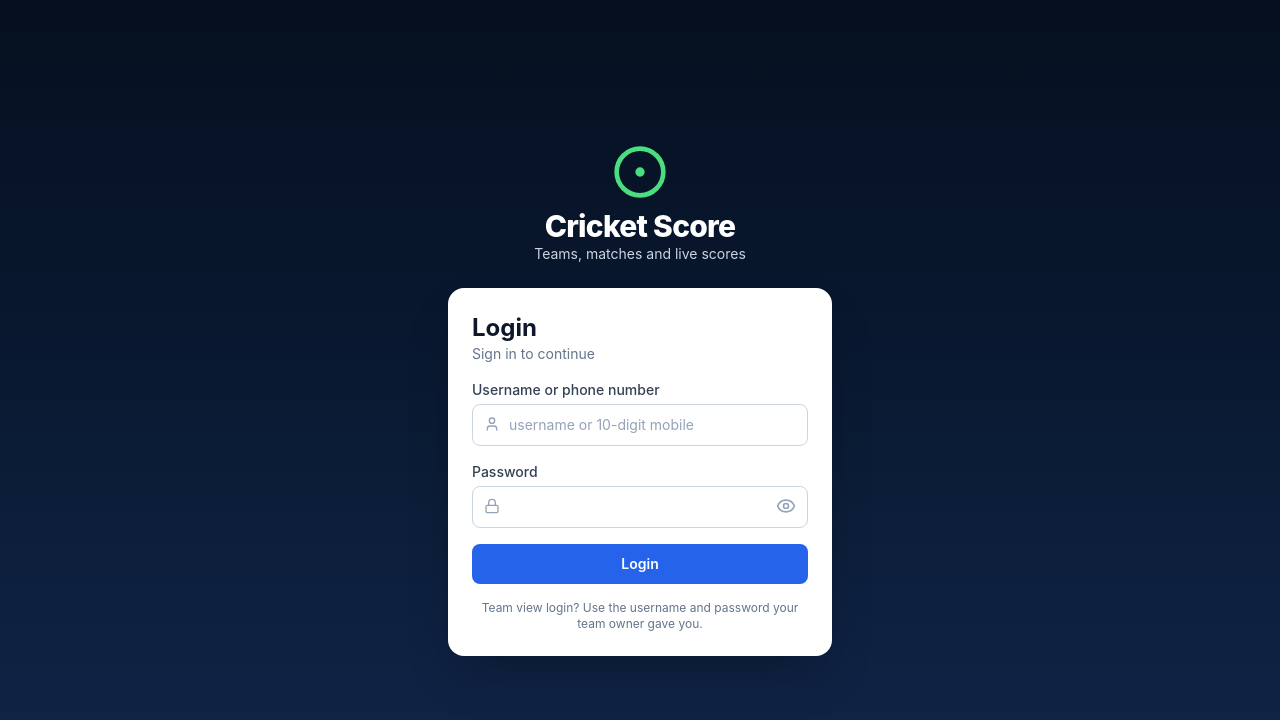
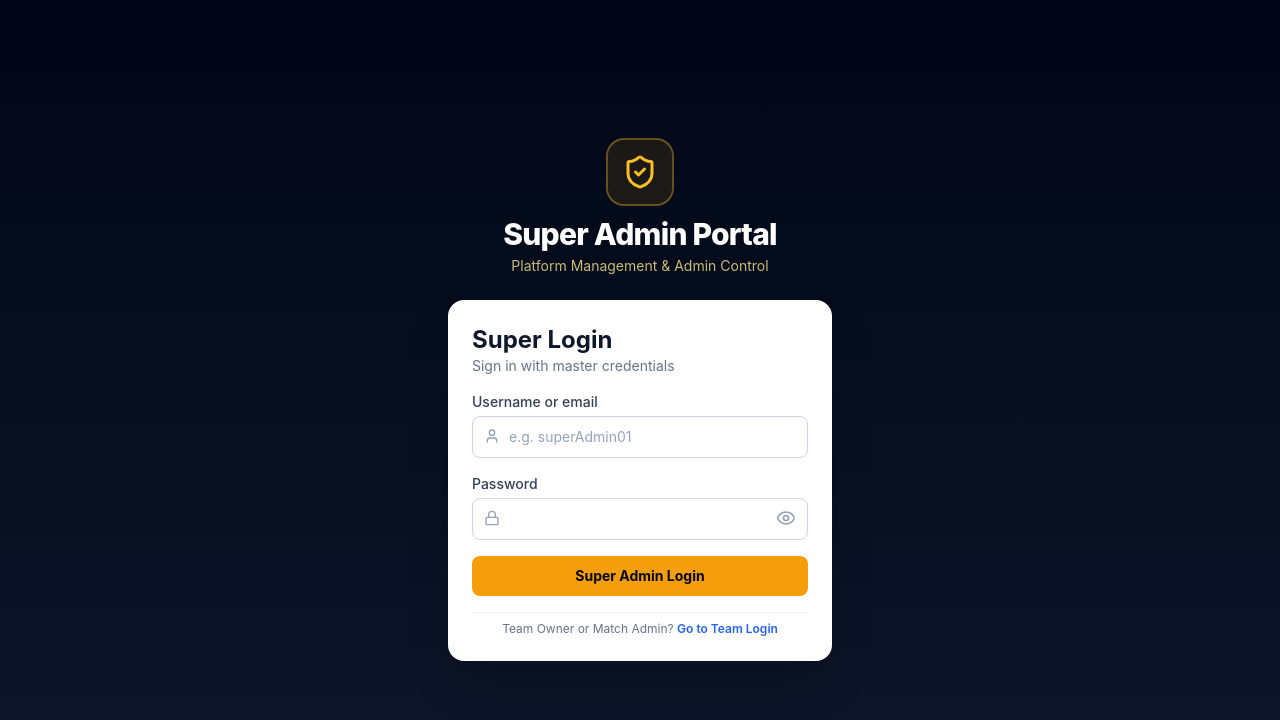
Before and after one commit to jayakumar516234/cricket-score-app, a React (Vite) app in the folder frontend/: page /super-login in a window 1280 px wide. Before the commit this address led to /login. Shown: the top 720 px of the page. Built offline with nearby package versions, Linux system fonts and the light colour scheme; no server answers.

Commit message:
feat: separate /login for Admin and /super-login for Super Admin

```diff
--- a/frontend/src/App.jsx
+++ b/frontend/src/App.jsx
@@ -3,6 +3,7 @@ import { useAuth } from './context/AuthContext.jsx';
 import Layout from './components/Layout.jsx';
 import { Spinner } from './components/ui.jsx';
 import Login from './pages/Login.jsx';
+import SuperLogin from './pages/SuperLogin.jsx';
 import Dashboard from './pages/Dashboard.jsx';
 import Teams from './pages/Teams.jsx';
 import TeamForm from './pages/TeamForm.jsx';
@@ -30,6 +31,7 @@ export default function App() {
   return (
     <Routes>
       <Route path="/login" element={user ? <Navigate to="/" replace /> : <Login />} />
+      <Route path="/super-login" element={user ? <Navigate to="/" replace /> : <SuperLogin />} />
       <Route path="/register" element={<Navigate to="/login" replace />} />
       <Route element={<Protected><Layout /></Protected>}>
         <Route index element={<Dashboard />} />
--- a/frontend/src/components/Layout.jsx
+++ b/frontend/src/components/Layout.jsx
@@ -63,7 +63,7 @@ export default function Layout() {
           <span className="font-bold lg:hidden">Cricket Score</span>
           <div className="ml-auto flex items-center gap-2 text-sm">
             <span className="hidden text-slate-300 sm:inline">{user?.name}</span>
-            <span className="badge bg-pitch-600/20 text-pitch-400 capitalize">{user?.role === 'superadmin' ? 'Super Admin' : user?.role === 'viewer' ? 'View only' : 'Player'}</span>
+            <span className="badge bg-pitch-600/20 text-pitch-400 capitalize">{user?.role === 'superadmin' ? 'Super Admin' : user?.role === 'viewer' ? 'View only' : 'Admin'}</span>
           </div>
         </header>
         <main className="mx-auto w-full max-w-5xl flex-1 p-4 pb-24 sm:p-6 lg:pb-6">
--- a/frontend/src/context/AuthContext.jsx
+++ b/frontend/src/context/AuthContext.jsx
@@ -26,6 +26,7 @@ export function AuthProvider({ children }) {
     const d = await api('/auth/login', { method: 'POST', body: { identifier, password } });
     setToken(d.token);
     setUser(d.user);
+    return d.user;
   };
   const register = async (name, username, phone, password) => {
     const d = await api('/auth/register', { method: 'POST', body: { name, username, phone, password } });
--- a/frontend/src/pages/Login.jsx
+++ b/frontend/src/pages/Login.jsx
@@ -33,8 +33,8 @@ export default function Login() {
       </div>
       <form onSubmit={submit} className="w-full max-w-sm space-y-4 rounded-2xl bg-white p-6 shadow-2xl" noValidate>
         <div>
-          <h2 className="text-2xl font-bold text-slate-900">Login</h2>
-          <p className="text-sm text-slate-500">Sign in to continue</p>
+          <h2 className="text-2xl font-bold text-slate-900">Admin Login</h2>
+          <p className="text-sm text-slate-500">Sign in to manage your team & matches</p>
         </div>
         <ErrorBox message={error} />
         <div>
--- /dev/null
+++ b/frontend/src/pages/SuperLogin.jsx
@@ -0,0 +1,104 @@
+import { useState } from 'react';
+import { Link } from 'react-router-dom';
+import { ShieldCheck, Eye, EyeOff, Lock, User, Loader2 } from 'lucide-react';
+import { useAuth } from '../context/AuthContext.jsx';
+import { ErrorBox } from '../components/ui.jsx';
+
+export default function SuperLogin() {
+  const { login, logout } = useAuth();
+  const [identifier, setIdentifier] = useState('');
+  const [password, setPassword] = useState('');
+  const [show, setShow] = useState(false);
+  const [busy, setBusy] = useState(false);
+  const [error, setError] = useState('');
+
+  const submit = async (e) => {
+    e.preventDefault();
+    if (!identifier.trim() || !password) return setError('Enter your Super Admin username/email and password');
+    setBusy(true);
+    setError('');
+    try {
+      const u = await login(identifier.trim(), password);
+      if (u && u.role !== 'superadmin') {
+        logout();
+        setError('Access denied. This portal is for Super Admin only. Please use the Team Admin login at /login');
+        setBusy(false);
+      }
+    } catch (err) {
+      setError(err.message);
+      setBusy(false);
+    }
+  };
+
+  return (
+    <div className="flex min-h-full flex-col items-center justify-center bg-gradient-to-b from-slate-950 via-navy-950 to-slate-900 p-4">
+      <div className="mb-6 flex flex-col items-center text-white text-center">
+        <div className="mb-3 flex h-16 w-16 items-center justify-center rounded-2xl bg-amber-500/10 ring-2 ring-amber-400/40">
+          <ShieldCheck className="h-9 w-9 text-amber-400" aria-hidden />
+        </div>
+        <h1 className="text-3xl font-extrabold tracking-tight text-white">Super Admin Portal</h1>
+        <p className="mt-1 text-sm text-amber-200/80">Platform Management & Admin Control</p>
+      </div>
+
+      <form onSubmit={submit} className="w-full max-w-sm space-y-4 rounded-2xl bg-white p-6 shadow-2xl ring-1 ring-slate-900/10" noValidate>
+        <div>
+          <h2 className="text-2xl font-bold text-slate-900">Super Login</h2>
+          <p className="text-sm text-slate-500">Sign in with master credentials</p>
+        </div>
+
+        <ErrorBox message={error} />
+
+        <div>
+          <label className="label" htmlFor="identifier">Username or email</label>
+          <div className="relative">
+            <User className="absolute left-3 top-3 h-4 w-4 text-slate-400" aria-hidden />
+            <input
+              id="identifier"
+              type="text"
+              autoComplete="username"
+              autoCapitalize="none"
+              className="input pl-9"
+              value={identifier}
+              onChange={(e) => setIdentifier(e.target.value)}
+              placeholder="e.g. superAdmin01"
+            />
+          </div>
+        </div>
+
+        <div>
+          <label className="label" htmlFor="password">Password</label>
+          <div className="relative">
+            <Lock className="absolute left-3 top-3 h-4 w-4 text-slate-400" aria-hidden />
+            <input
+              id="password"
+              type={show ? 'text' : 'password'}
+              autoComplete="current-password"
+              className="input pl-9 pr-10"
+              value={password}
+              onChange={(e) => setPassword(e.target.value)}
+            />
+            <button
+              type="button"
+              onClick={() => setShow(!show)}
+              className="absolute right-3 top-2.5 text-slate-400 hover:text-slate-600"
+              aria-label={show ? 'Hide password' : 'Show password'}
+            >
+              {show ? <EyeOff className="h-5 w-5" /> : <Eye className="h-5 w-5" />}
+            </button>
+          </div>
+        </div>
+
+        <button className="btn w-full bg-amber-500 text-slate-950 font-bold hover:bg-amber-400 transition" disabled={busy}>
+          {busy && <Loader2 className="h-4 w-4 animate-spin text-slate-950" />} Super Admin Login
+        </button>
+
+        <p className="text-center text-xs text-slate-500 pt-2 border-t border-slate-100">
+          Team Owner or Match Admin?{' '}
+          <Link to="/login" className="font-semibold text-blue-600 hover:underline">
+            Go to Team Login
+          </Link>
+        </p>
+      </form>
+    </div>
+  );
+}
```
Also changed, not shown: 1 other file (tests, documents, lock files or other folders).
